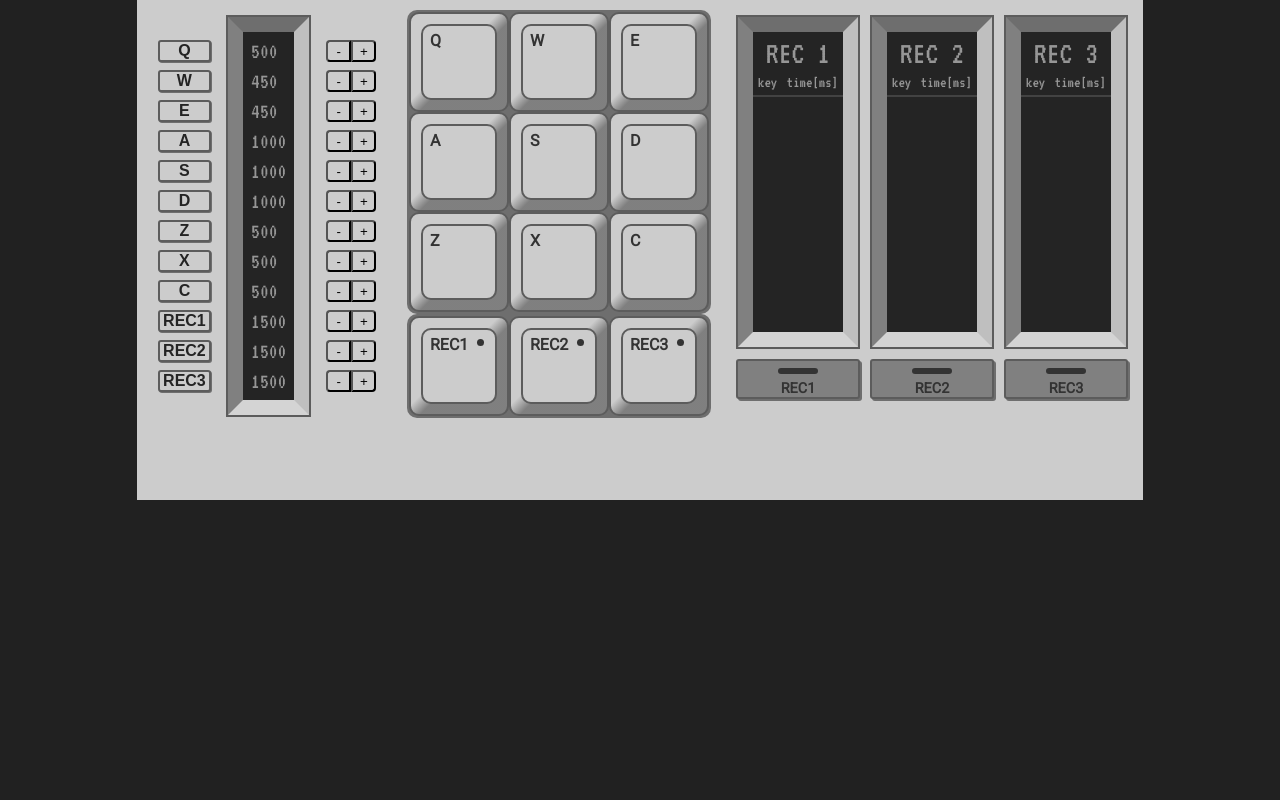
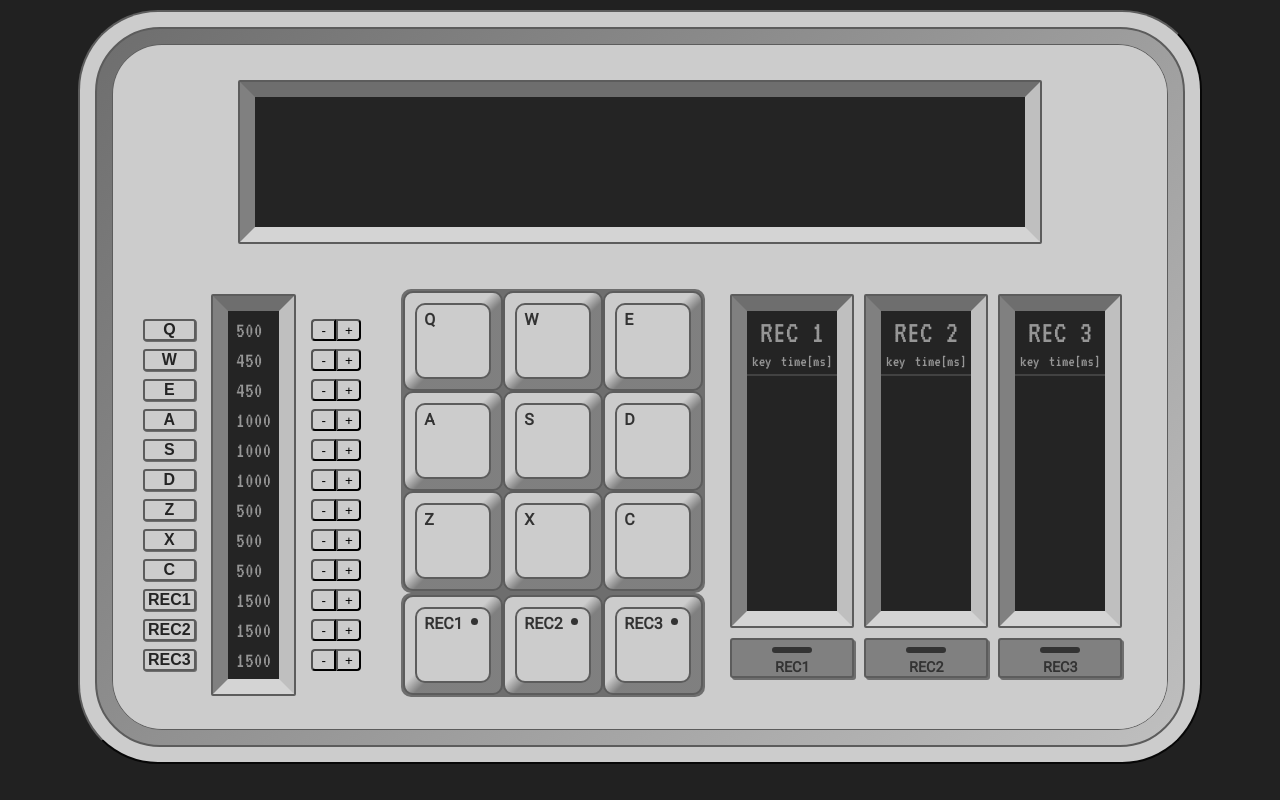
Before and after one commit to christianambukita/drum-pad-simulator, a React (Create React App) app: page / in a window 1280 px wide. Built offline with nearby package versions, Linux system fonts and the light colour scheme.

Commit message:
Add main display

```diff
--- a/src/App.css
+++ b/src/App.css
@@ -2,6 +2,8 @@
 
 *{
   box-sizing: border-box;
+  --main-border-radius: 50px;
+  --main-border-width: 30px;
 }
 
 body{
@@ -20,6 +22,7 @@ body{
   display: flex;
   justify-content: center;
   align-items: center;
+  margin-top: 10px;
 }
 
 .main-container{
@@ -27,6 +30,27 @@ body{
   flex-direction: column;
   justify-content: center;
   align-items: flex-start;
+  border-radius: var(--main-border-radius);
+  overflow: hidden;
+  border: 1px solid var(--retro-border)
+}
+
+.outer-border{
+  padding: calc(var(--main-border-width) /2);
+  border-radius: calc(var(--main-border-radius) + var(--main-border-width));
+  background: var(--retro-main);
+  border: 2px outset var(--retro-border)
+}
+
+.inner-border{
+  padding: calc(var(--main-border-width) /2);
+  border-radius: calc(var(--main-border-radius) + var(--main-border-width) / 2);
+    background: linear-gradient(
+    -45deg,
+		var(--retro-shadow-2) 0%,
+		var(--retro-shadow-0) 100%
+  );
+  border: 2px solid var(--retro-border);
 }
 
 .top-section{
@@ -34,9 +58,6 @@ body{
   justify-content: flex-end;
   align-items: center;
   width: 100%;
-}
-.top-section >div{
-  width: 50%;
 }
 
 .bottom-section{
@@ -65,7 +86,7 @@ body{
 .section-container{
   background-color: var(--retro-main);
   padding: 10px;
-  height: 500px;
+  height: 450px;
 }
 
 
--- a/src/components/App.js
+++ b/src/components/App.js
@@ -5,6 +5,7 @@ import DrumPads from './DrumPads'
 import RecordPads from './RecordPads'
 import RecBoard from './RecBoard'
 import LoopIntervals from './LoopIntervals';
+import MainDisplay from './MainDisplay';
 
 function App() {
 
@@ -13,8 +14,11 @@ function App() {
 
   return (
     <div className="app-container">
+      <div className="outer-border flex-container">
+        <div className="inner-border flex-container">
           <div className="main-container">
             <div className="top-section">
+              <MainDisplay />
             </div>
             <div className="bottom-section">
               <div className="section-container">
@@ -32,6 +36,8 @@ function App() {
 
           </div>
         </div>
+      </div>
+    </div>
   );
 }
 
--- /dev/null
+++ b/src/components/MainDisplay.js
@@ -0,0 +1,16 @@
+import React from "react"
+import "../css/MainDisplay.css"
+import "../css/v-display.css"
+
+export default function MainDisplay() {
+    const DisplayMessages = {}
+    return(
+        <div className="main-display-container flex-container">
+            <div className="v-display-border main-display-border">
+                <div className="v-display-shadow main-display">
+
+                </div>
+            </div>
+        </div>
+    )
+}
--- a/src/css/LoopIntervals.css
+++ b/src/css/LoopIntervals.css
@@ -1,6 +1,5 @@
 .interval-container{
-    width: 240px;
-    padding-inline: 20px;
+    padding: 0 20px 0 20px;
 }
 
 .inter-display{
--- /dev/null
+++ b/src/css/MainDisplay.css
@@ -0,0 +1,12 @@
+.main-display-container{
+    background: var(--retro-main);
+    width: 100%;
+    padding: 30px 0px;
+}
+
+.main-display{
+    font-family: "VT323", monospace;
+    width: 800px;
+    height: 160px;
+    background: var(--retro-display);
+}
--- a/src/css/RecBoard.css
+++ b/src/css/RecBoard.css
@@ -1,4 +1,4 @@
-@import url('https://fonts.googleapis.com/css2?family=VT323&display=swap');
+
 
 
 
@@ -63,7 +63,7 @@
 
 
 .rec-board-container{
-    background-color: rgb(204, 204, 204);
+    padding-right: 30px;
 }
 
 .rec-btn-container{
--- a/src/css/v-display.css
+++ b/src/css/v-display.css
@@ -9,4 +9,5 @@
 .v-display-border{
     border: 2px solid var(--retro-border);
     margin: 5px;
+	border-radius: 2px;
 }
--- a/src/index.css
+++ b/src/index.css
@@ -1,3 +1,6 @@
+@import url('https://fonts.googleapis.com/css2?family=VT323&display=swap');
+@import url('https://fonts.googleapis.com/css2?family=Roboto:wght@300;400&display=swap');
+
 :root{
   --retro-main: rgb(204, 204, 204);
   --retro-shadow-0: hsl(0, 0%, 43%);
```
Lines whose indentation alone changed are shown as unchanged.
